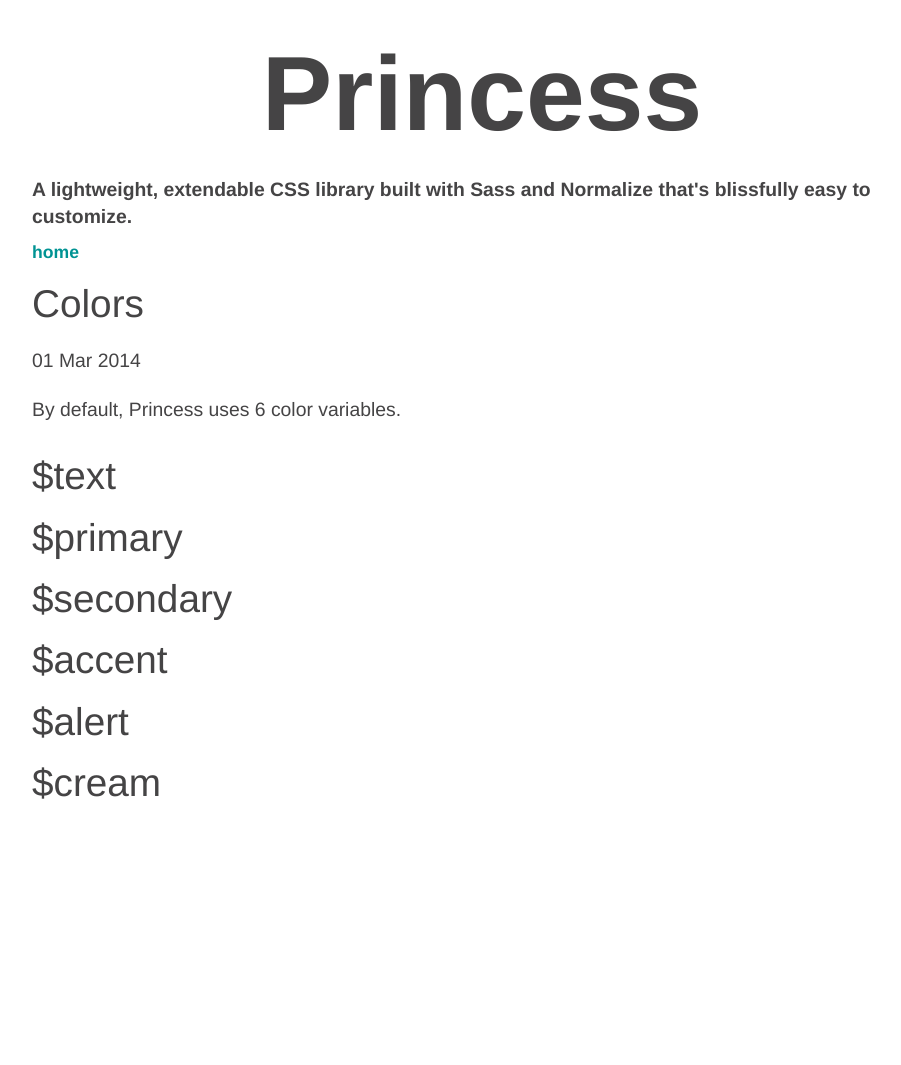
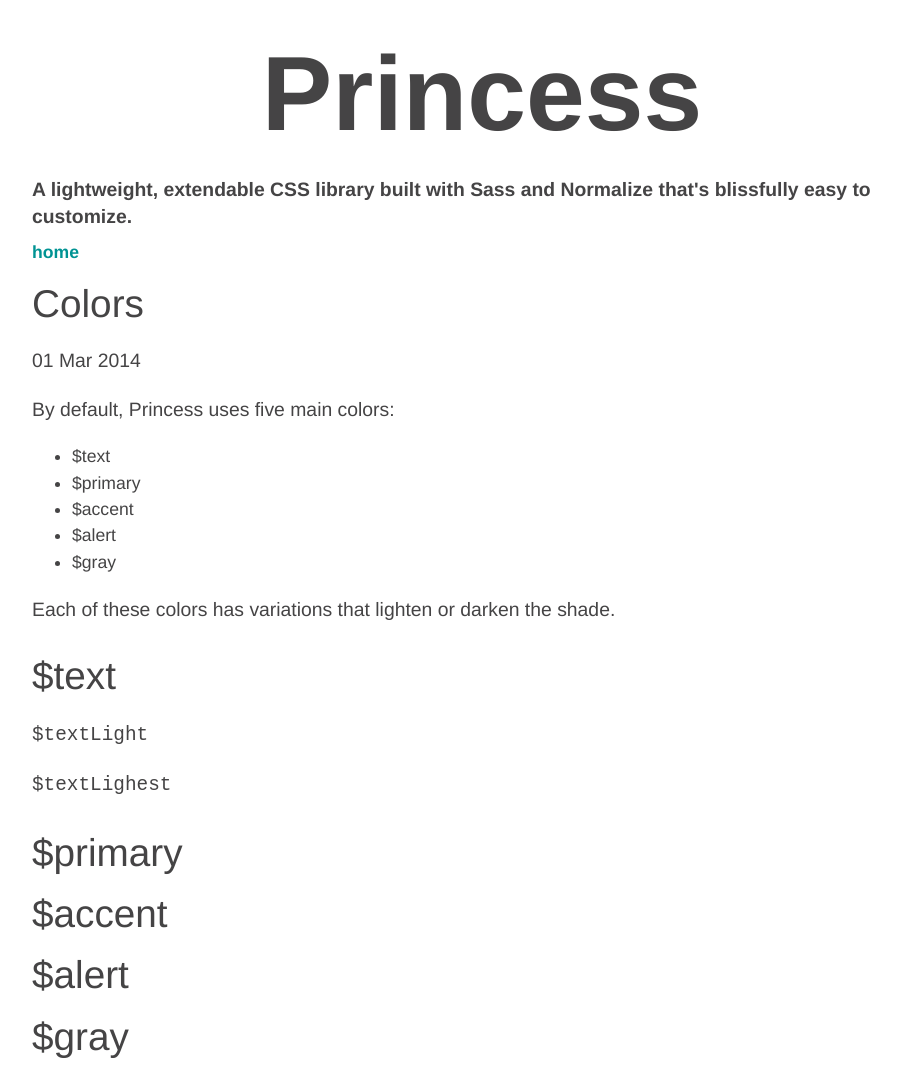
Before and after one commit to feministy/princess.io, a Jekyll site: the page built from docs/_posts/2014-03-01-colors.markdown, in a window 1280 px wide. Shown: the whole page, without its empty margins (158-1059 px from the left). Built offline with Jekyll 4.4.1, drawn with Linux system fonts in a browser that asks for light colours; Markdown is read by kramdown in place of the engine named in the settings; before the commit the page ends 900 px from its top, so only the background shows below that.

Commit message:
expanded on 5 basic colors w/ light and dark alts

```diff
--- a/docs/_posts/2014-03-01-colors.markdown
+++ b/docs/_posts/2014-03-01-colors.markdown
@@ -6,16 +6,26 @@
 tags: variables
 ---
 
-By default, Princess uses 6 color variables.
+By default, Princess uses five main colors:
+
+* $text
+* $primary
+* $accent
+* $alert
+* $gray
+
+Each of these colors has variations that lighten or darken the shade.
 
 ## $text
 
+`$textLight`
+
+`$textLighest`
+
 ## $primary
-
-## $secondary
 
 ## $accent
 
 ## $alert
 
-## $cream
+## $gray
```
